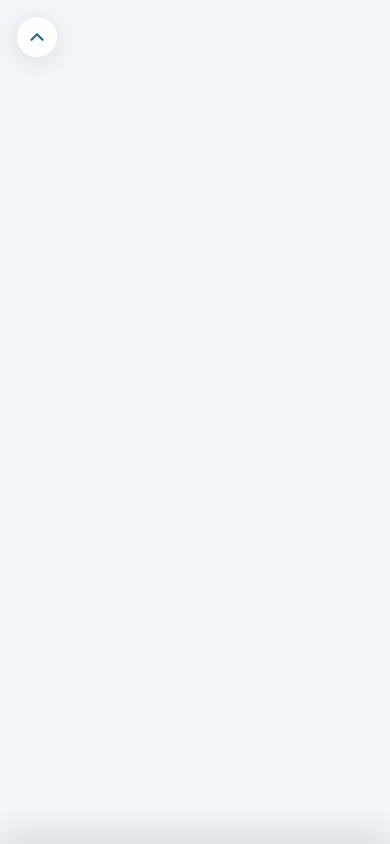
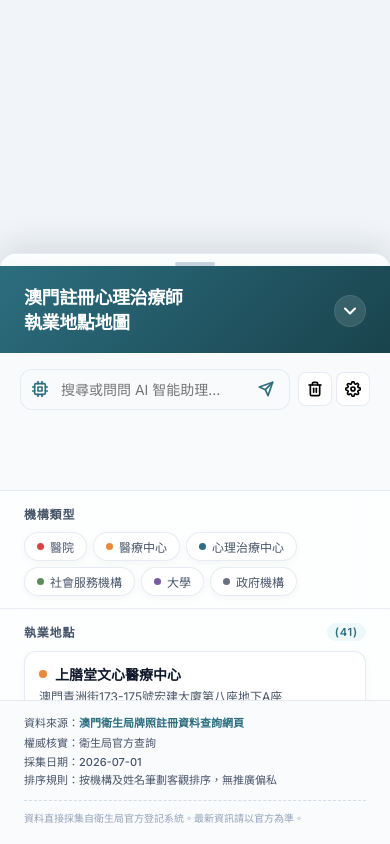
Before and after one commit to samulee003/macau-psychotherapist-map, a website built with Vite: page index.html in a window 390 px wide. Both pictures are taken after a click on the button 350 px from the left and 761 px from the top of the page. Built offline with nearby package versions, Linux system fonts and the light colour scheme; what @amap/amap-jsapi-loader would draw is missing.

Commit message:
ux: keep bottom sheet docked at bottom on mobile, unify expand and collapse actions in the sheet header

```diff
--- a/src/main.js
+++ b/src/main.js
@@ -193,13 +193,19 @@ function bindSidebarToggle() {
   const handle = document.getElementById('sidebar-handle');
   const header = document.querySelector('.sidebar__header');
 
-  // 桌上版與行動版通用的完全摺疊邏輯
+  // 桌上版與行動版通用的摺疊/展開切換邏輯
   toggleBtn?.addEventListener('click', (e) => {
     e.stopPropagation();
-    sidebar.classList.add('is-collapsed');
-    sidebar.classList.remove('is-expanded');
-    openBtn.hidden = false;
-    closeInfoWindow();
+    if (window.innerWidth <= 768) {
+      // 行動版：點擊按鈕切換展開與最小化狀態，常駐在底部不完全離屏
+      sidebar.classList.toggle('is-expanded');
+    } else {
+      // 桌上版：原有的完全離屏摺疊邏輯
+      sidebar.classList.add('is-collapsed');
+      sidebar.classList.remove('is-expanded');
+      openBtn.hidden = false;
+      closeInfoWindow();
+    }
   });
 
   openBtn?.addEventListener('click', (e) => {
--- a/src/styles.css
+++ b/src/styles.css
@@ -856,10 +856,19 @@ html, body {
     cursor: pointer;
   }
 
-  /* 行動版旋轉箭頭：收合鈕指向下方（滑出螢幕），展開鈕指向上方（滑入顯示） */
-  .icon--collapse svg,
-  .icon--expand svg {
+  /* 行動版旋轉箭頭：預設最小化時指向朝上 ∧，展開時指向朝下 ∨ */
+  .sidebar .icon--collapse svg {
+    transform: rotate(90deg);
+    transition: transform 0.3s ease;
+  }
+
+  .sidebar.is-expanded .icon--collapse svg {
     transform: rotate(-90deg);
+  }
+
+  /* 行動版隱藏懸浮的展開按鈕，因底部抽屜已常駐收合在底部（只露出搜尋列），無需離屏隱藏 */
+  .sidebar-open {
+    display: none !important;
   }
 
   /* 行動版詳情抽屜轉換為底部抽屜 (Bottom Sheet) */
```
